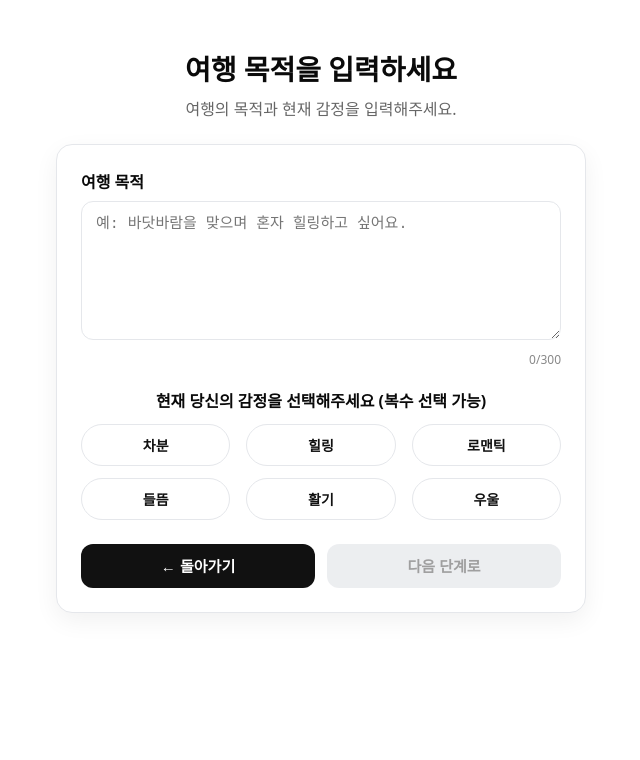
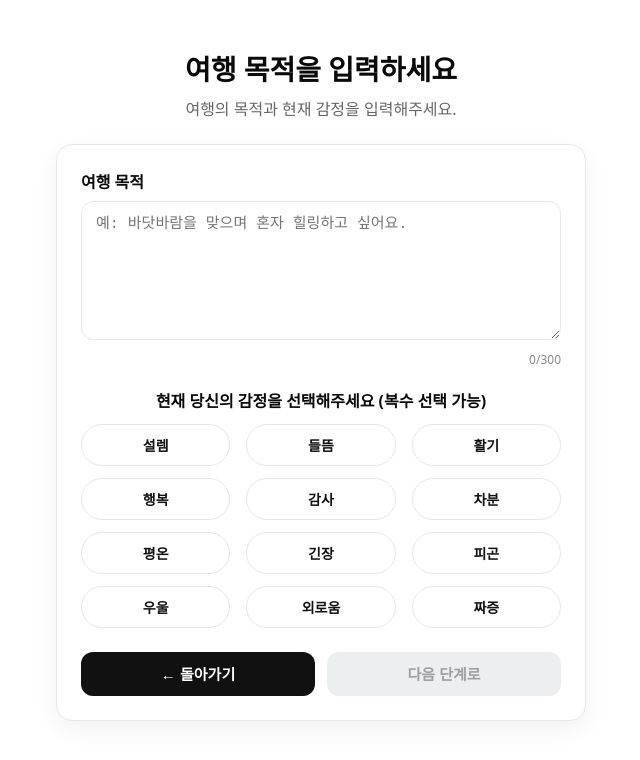
Before and after one commit to S-yujin/Gildam, a plain HTML site: page DevDay/frontend/pages/purpose.html in a window 1280 px wide. Shown: the whole page, without its empty margins (319-959 px from the left). Drawn offline with Linux system fonts and the light colour scheme.

Commit message:
Revise emotion options in purpose.html
Updated emotion selection options in purpose form.

```diff
--- a/DevDay/frontend/pages/purpose.html
+++ b/DevDay/frontend/pages/purpose.html
@@ -85,13 +85,18 @@
         <div class="emotion-box">
             <div class="emotion-title">현재 당신의 감정을 선택해주세요 (복수 선택 가능)</div>
             <div class="emotion-list">
-            <label class="emotion-item"><input type="checkbox" value="차분"><span class="pill">차분</span></label>
-            <label class="emotion-item"><input type="checkbox" value="힐링"><span class="pill">힐링</span></label>
-            <label class="emotion-item"><input type="checkbox" value="로맨틱"><span class="pill">로맨틱</span></label>
+            <label class="emotion-item"><input type="checkbox" value="설렘"><span class="pill">설렘</span></label>
             <label class="emotion-item"><input type="checkbox" value="들뜸"><span class="pill">들뜸</span></label>
             <label class="emotion-item"><input type="checkbox" value="활기"><span class="pill">활기</span></label>
+            <label class="emotion-item"><input type="checkbox" value="행복"><span class="pill">행복</span></label>
+            <label class="emotion-item"><input type="checkbox" value="감사"><span class="pill">감사</span></label>
+            <label class="emotion-item"><input type="checkbox" value="차분"><span class="pill">차분</span></label>
+            <label class="emotion-item"><input type="checkbox" value="평온"><span class="pill">평온</span></label>
+            <label class="emotion-item"><input type="checkbox" value="긴장"><span class="pill">긴장</span></label>
+            <label class="emotion-item"><input type="checkbox" value="피곤"><span class="pill">피곤</span></label>
             <label class="emotion-item"><input type="checkbox" value="우울"><span class="pill">우울</span></label>
-            </div>
+            <label class="emotion-item"><input type="checkbox" value="외로움"><span class="pill">외로움</span></label>
+            <label class="emotion-item"><input type="checkbox" value="짜증"><span class="pill">짜증</span></label>
         </div>
 
 
```
